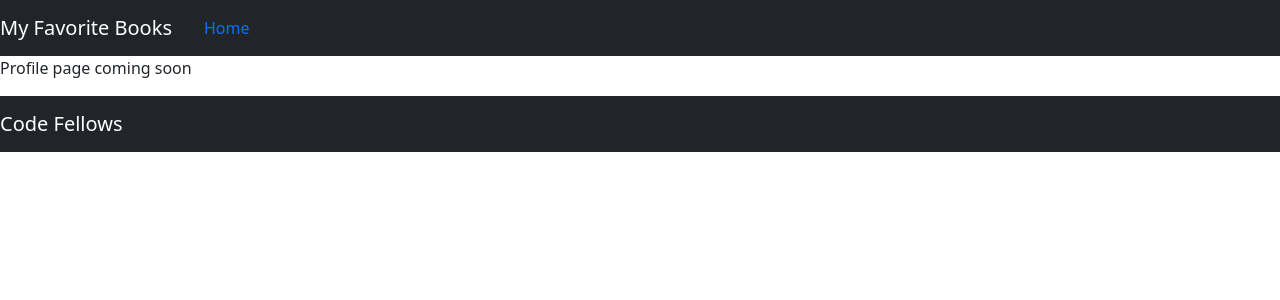
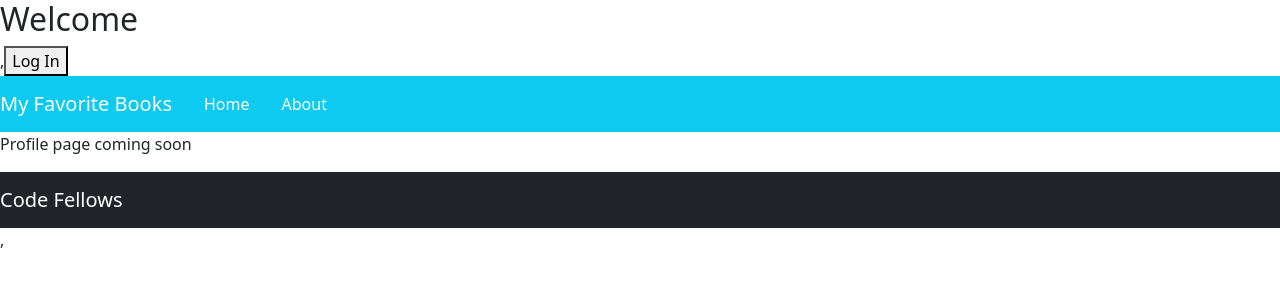
Before and after one commit to mirandalu2020/can-of-books-frontend, a React (Create React App) app: page /about in a window 1280 px wide. Shown: the top 300 px of the page. Built offline with nearby package versions, Linux system fonts and the light colour scheme; no server answers.

Commit message:
token logged in console

```diff
--- a/package.json
+++ b/package.json
@@ -3,17 +3,18 @@
   "version": "0.1.0",
   "private": true,
   "dependencies": {
+    "@auth0/auth0-react": "^2.0.1",
     "@testing-library/jest-dom": "5.11.9",
     "@testing-library/react": "11.2.5",
     "@testing-library/user-event": "12.8.0",
     "axios": "^0.21.1",
     "bootstrap": "^5.1.3",
     "node": "^19.6.1",
-    "react": "^18.0.0",
+    "react": "^18.2.0",
     "react-bootstrap": "^2.3.0",
     "react-cookie": "4.0.3",
     "react-cookies": "0.1.1",
-    "react-dom": "^18.0.0",
+    "react-dom": "^18.2.0",
     "react-router-dom": "^6.3.0",
     "react-scripts": "5.0.1",
     "web-vitals": "^2.1.4"
--- /dev/null
+++ b/src/App.css
@@ -0,0 +1,3 @@
+.nav-link{
+  color:white;
+}
--- a/src/App.js
+++ b/src/App.js
@@ -1,36 +1,68 @@
 import React from 'react';
+import 'bootstrap/dist/css/bootstrap.min.css';
 
 import Header from './Header';
 import Footer from './Footer';
 import BestBooks from './BestBooks';
-
+import { withAuth0 } from '@auth0/auth0-react';
 import About from './About';
-import 'bootstrap/dist/css/bootstrap.min.css';
+import Welcome from './Welcome';
+import Profile from './Profile';
 import {
   BrowserRouter as Router,
   Routes,
   Route
 } from "react-router-dom";
+import './App.css'
+
 
 class App extends React.Component {
+  constructor(props) {
+    super(props);
+    this.state = {
+      isLoggedIn : false,
+    }
+  }
+
+
 
   render() {
+    console.log(this.props.auth0.isAuthenticated)
     return (
       <>
         <Router>
+        {this.props.auth0.isAuthenticated
+         ?
+         <Profile />
+         : <Welcome />}
+              {/* allowed b/c the export method was with functions */ },
           <Header />
           <Routes>
+
+            {this.props.auth0.isAuthenticated
+            ?
               <Route
               exact path="/"
-              element={<BestBooks
-                 />}
-            >
+              element={<BestBooks />}>
             </Route>
+            :
+            <Route
+            exact path="/"
+            element={<Welcome />}>
+          </Route>
+          }
+
             <Route
               path="/about"
-            element={<About/>}>
+              element={<About />}>
+              </Route>
+
+            <Route
+              path="/profile"
+              element={<Profile />}>
               </Route>
             </Routes>
+
             <Footer />
         </Router>
       </>
@@ -38,4 +70,4 @@ class App extends React.Component {
   }
 }
 
-export default App;
+export default withAuth0(App);
--- a/src/BestBooks.js
+++ b/src/BestBooks.js
@@ -1,5 +1,6 @@
 import React from 'react';
 import axios from 'axios';
+import { withAuth0 } from '@auth0/auth0-react';
 import BookFormModal from './BookFormModal';
 import Carousel from 'react-bootstrap/Carousel';
 
@@ -15,7 +16,15 @@ class BestBooks extends React.Component {
   /* TODO: Make a GET request to your API to fetch all the books from the database  */
 
   getBooks = async () => {
-    try {
+    if (this.props.auth0.isAuthenticated) {
+      //get token
+
+      const res = await this.props.auth0.getIdTokenClaims();
+      console.log(res);
+      const jwt = res.__raw;
+      console.log(jwt)
+
+          try {
       let results = await axios.get(`${SERVER}/book`);
       // console.log(results)
       this.setState({
@@ -27,6 +36,8 @@ class BestBooks extends React.Component {
       console.log('There was an error!:', error.response.data)
     }
   };
+
+    }
 
   postBooks = async (newBook) => {
     try {
@@ -135,4 +146,4 @@ deleteBooks = async (id) => {
   }
 }
 
-export default BestBooks;
+export default withAuth0(BestBooks);
--- a/src/Header.js
+++ b/src/Header.js
@@ -1,17 +1,37 @@
 import React from 'react';
 import { Navbar, NavItem } from 'react-bootstrap';
 import { Link } from "react-router-dom";
+import { withAuth0 } from '@auth0/auth0-react';
+import LoginButton from './LoginButton';
+import LogoutButton from './LogoutButton';
 
 class Header extends React.Component {
   render() {
+
     return (
-      <Navbar collapseOnSelect expand="lg" bg="dark" variant="dark">
-        <Navbar.Brand>My Favorite Books</Navbar.Brand>
-        <NavItem><Link to="/" className="nav-link">Home</Link></NavItem>
-        {/* PLACEHOLDER: render a navigation link to the about page */}
-      </Navbar>
+    <>
+      {this.props.auth0.isAuthenticated
+          ?
+          <LogoutButton />
+          : <LoginButton />
+      }
+
+      < Navbar collapseOnSelect expand = "lg" bg = "info" variant = "dark" >
+
+          <Navbar.Brand>My Favorite Books</Navbar.Brand>
+          <NavItem>
+            <Link to="/" className="nav-link">Home</Link>
+          </NavItem>
+
+          <NavItem>
+            <Link to="/about" href="/About.js" className="nav-link">About</Link>
+          </NavItem>
+
+    {/* PLACEHOLDER: render a navigation link to the about page */ }
+      </Navbar >
+</>
     )
   }
 }
 
-export default Header;
+export default withAuth0(Header);
--- /dev/null
+++ b/src/LoginButton.js
@@ -0,0 +1,10 @@
+import { useAuth0 } from "@auth0/auth0-react";
+import React from "react";
+
+const LoginButton = () => {
+  const { loginWithRedirect } = useAuth0();
+
+  return <button onClick={() => loginWithRedirect()}>Log In</button>;
+};
+
+export default LoginButton;
--- /dev/null
+++ b/src/LogoutButton.js
@@ -0,0 +1,14 @@
+import { useAuth0 } from "@auth0/auth0-react";
+import React from "react";
+
+const LogoutButton = () => {
+  const { logout } = useAuth0();
+
+  return (
+    <button onClick={() => logout({ logoutParams: { returnTo: window.location.origin } })}>
+      Log Out
+    </button>
+  );
+};
+
+export default LogoutButton;
--- /dev/null
+++ b/src/Profile.js
@@ -0,0 +1,22 @@
+import { useAuth0 } from "@auth0/auth0-react";
+import React from "react";
+
+const Profile = () => {
+  const { user, isAuthenticated, isLoading } = useAuth0();
+
+  if (isLoading) {
+    return <div>Loading ...</div>;
+  }
+
+  return (
+    isAuthenticated && (
+      <div>
+        <img src={user.picture} alt={user.name} />
+        <h2>{user.name}</h2>
+        <p>{user.email}</p>
+      </div>
+    )
+  );
+};
+
+export default Profile;
--- /dev/null
+++ b/src/Welcome.js
@@ -0,0 +1,12 @@
+import React from 'react';
+
+
+class Welcome extends React.Component {
+  render() {
+    return (
+      <h2> Welcome </h2>
+    )
+  }
+}
+
+export default Welcome;
--- a/src/index.js
+++ b/src/index.js
@@ -1,10 +1,21 @@
-import React from 'react';
+import { Auth0Provider } from "@auth0/auth0-react";
+import React from "react";
 import ReactDOM from 'react-dom/client';
-import App from './App';
+import App from "./App";
+import Header from "./Header";
+
 
 const root = ReactDOM.createRoot(document.getElementById('root'));
 root.render(
   <React.StrictMode>
+  <Auth0Provider
+    domain={process.env.REACT_APP_DOMAIN}
+    clientId={process.env.REACT_APP_CLIENTID}
+    authorizationParams={{
+      redirect_uri: process.env.REACT_APP_REDIRECT_URI
+    }}
+  >
     <App />
+  </Auth0Provider>,
   </React.StrictMode>
 );
```
Also changed, not shown: 1 other file (tests, documents, lock files or other folders). Lines whose indentation alone changed are shown as unchanged.
